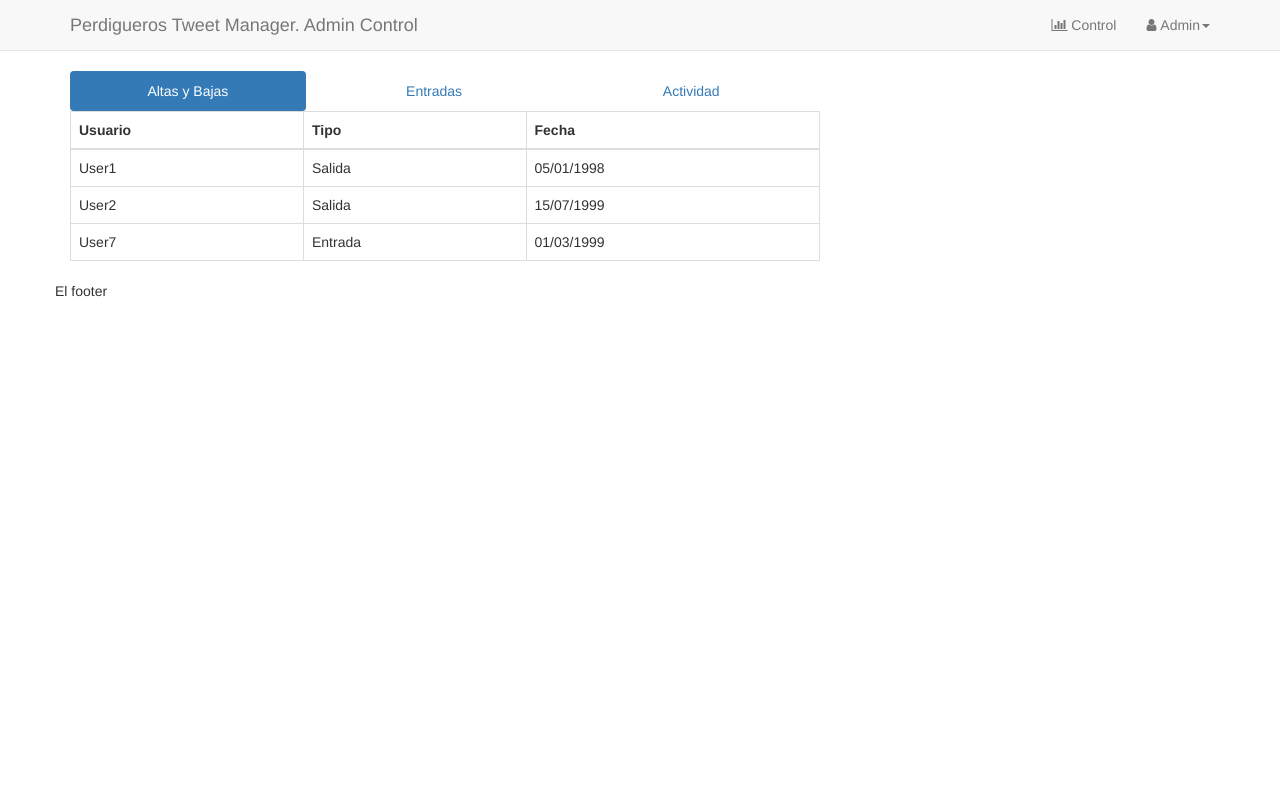
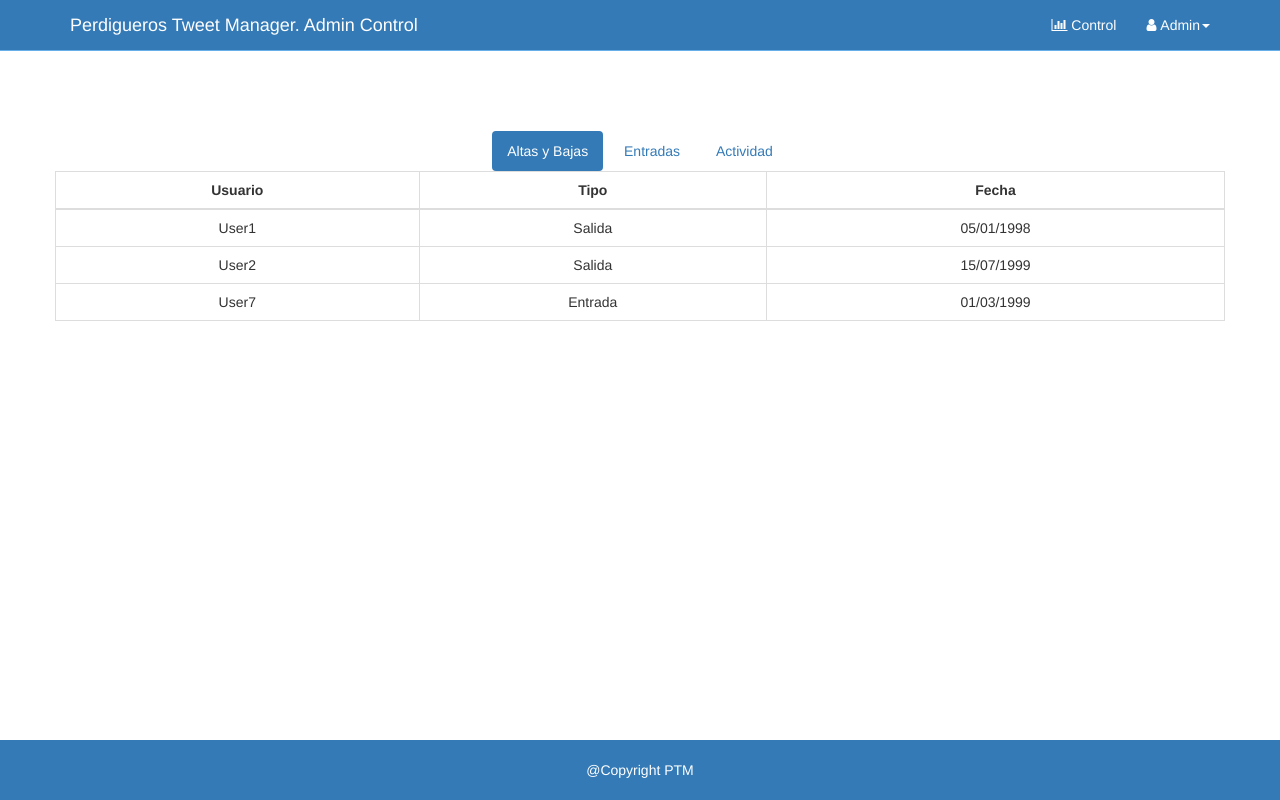
Before and after one commit to juan-vg/perdigueros-tweetmanager, a plain HTML site: page frontend/admin-door-panel.html in a window 1280 px wide. Drawn offline with nearby package versions, Linux system fonts and the light colour scheme.

Commit message:
Admin View v1.1. Improved Style

```diff
--- a/frontend/admin-door-panel.html
+++ b/frontend/admin-door-panel.html
@@ -14,6 +14,8 @@
     <link href="css/perdiguero.css" rel="stylesheet">
     <!-- Footer styles -->
     <link href="css/footer.css" rel="stylesheet">
+    <!-- Common Styles -->
+    <link href="css/common-styles.css" rel="stylesheet">
     <!-- Font Awesome library -->
     <link rel="stylesheet" href="css/font-awesome.min.css">
 </head>
@@ -58,8 +60,8 @@
 <div class="container">
     <div class="row">
         <!-- List with users -->
-        <div class="col-xs-12 col-sm-7 col-md-8">
-			<ul class="nav nav-pills nav-justified">
+        <div>
+			<ul class="nav nav-pills center-pills">
   				<li class="active"><a href="admin-door-panel.html">Altas y Bajas</a></li>
   				<li><a href="admin-last-panel.html">Entradas</a></li>
   				<li><a href="admin-activity-panel.html">Actividad</a></li>
@@ -67,26 +69,26 @@
 			<table class="table table-bordered">
 				<thead>
 					<tr>
-						<th>Usuario</th>
-						<th>Tipo</th>
-						<th>Fecha</th>
+						<th class="text-center">Usuario</th>
+						<th class="text-center">Tipo</th>
+						<th class="text-center">Fecha</th>
 					</tr>
 				</thead>
 				<tbody>
 					<tr>
-						<td>User1</td>
-						<td>Salida</td>
-						<td>05/01/1998</td>
+						<td class="text-center">User1</td>
+						<td class="text-center">Salida</td>
+						<td class="text-center">05/01/1998</td>
 					</tr>
 					<tr>
-						<td>User2</td>
-						<td>Salida</td>
-						<td>15/07/1999</td>
+						<td class="text-center">User2</td>
+						<td class="text-center">Salida</td>
+						<td class="text-center">15/07/1999</td>
 					</tr>
 					<tr>
-						<td>User7</td>
-						<td>Entrada</td>
-						<td>01/03/1999</td>
+						<td class="text-center">User7</td>
+						<td class="text-center">Entrada</td>
+						<td class="text-center">01/03/1999</td>
 					</tr>
 				</tbody>
 			</table>
@@ -96,12 +98,11 @@
 
 <!-- Footer -->
 <footer class="footer">
-    <div class="container">
-        <div class="row">
-           El footer
-        </div>
+    <div class="container-fluid">
+        <p class="text-center">@Copyright PTM</p>
     </div>
 </footer>
+
     <!-- jQuery(necessary for Bootstrap's JavaScript Plugin) -->
 <script src="https://ajax.googleapis.com/ajax/libs/jquery/3.2.0/jquery.min.js"></script>
     <!-- Bootstrap js library required -->
--- /dev/null
+++ b/frontend/css/common-styles.css
@@ -0,0 +1,45 @@
+/*Redefined styles from bootstrap template*/
+
+/*Navbar custom styles*/
+.navbar-default{
+    background-color: #337ab7;
+    border-color: #66afe9;
+}
+
+.navbar-default .navbar-brand:focus, .navbar-default .navbar-brand:hover{
+    color:white;
+    background-color: transparent;
+}
+
+.navbar-default .navbar-brand {
+    color: white;
+}
+/* L*/
+
+.navbar-default .navbar-nav > li > a {
+    color: white;
+}
+
+.navbar-default .navbar-nav > li > a:focus, .navbar-default .navbar-nav > li > a:hover {
+    color:#ffffff;
+    background-color: transparent;
+}
+
+.navbar-default .navbar-nav > .open > a, .navbar-default .navbar-nav > .open > a:focus, .navbar-default .navbar-nav > .open > a:hover {
+    color: black;
+    background-color:  transparent;
+}
+
+.navbar-default .navbar-toggle:focus, .navbar-default .navbar-toggle:hover {
+    background-color: white;
+}
+
+.navbar-default .navbar-toggle {
+    border-color: white;
+}
+
+@media(max-width: 764px){
+    .navbar-default .navbar-nav .open .dropdown-menu > li > a {
+        color: white;
+    }
+}
--- a/frontend/css/footer.css
+++ b/frontend/css/footer.css
@@ -1,3 +1,42 @@
-/*
-	Stores Perdiguero Tweet Manager Style
-*/
+/* Footer styles
+-------------------------------------------------- */
+html {
+    position: relative;
+    min-height: 100%;
+}
+body {
+    /* Margin bottom by footer height */
+    margin-bottom: 60px;
+}
+.footer {
+    padding-top:20px;
+    position: absolute;
+    bottom: 0;
+    width: 100%;
+    /* Set the fixed height of the footer here */
+    height: 60px;
+    background-color: #337ab7;
+    color:white;
+}
+
+
+
+/* Custom page CSS
+-------------------------------------------------- */
+/* Not required for template or sticky footer method. */
+
+body > .container {
+    padding: 60px 15px 0;
+}
+.container .text-muted {
+    margin: 20px 0;
+}
+
+.footer > .container {
+    padding-right: 15px;
+    padding-left: 15px;
+}
+
+code {
+    font-size: 80%;
+}
--- a/frontend/css/perdiguero.css
+++ b/frontend/css/perdiguero.css
@@ -1,3 +1,31 @@
 /*
-	Stores Perdiguero Tweet Manager Style
-*/
+ * Description: CSS file that stores Perdiguero Tweet Manager styles.
+ * Author: Sergio Pedrero Benedi
+ */
+
+/* Style that makes a clickable icon (Font Awesome) button*/
+.icon-button{
+    appearance: none;
+    -webkit-appearance: none;
+    -moz-appearance: none;
+    outline: none;
+    border: 0;
+    background: transparent;
+}
+
+
+
+.nav-tabs > li, .nav-pills > li {
+    float:none;
+    display:inline-block;
+    *display:inline; /* ie7 fix */
+    zoom:1; /* hasLayout ie7 trigger */
+}
+
+.nav-tabs, .nav-pills {
+    text-align:center;
+}
+
+.dropdown-menu {
+    width: 100%;
+}
```
Also changed, not shown: frontend/admin-activity-panel.html (+7 -7 lines), frontend/admin-last-panel.html (+15 -14 lines), frontend/admin-login-panel.html (+11 -10 lines), frontend/admin-main-panel.html (+12 -11 lines).
